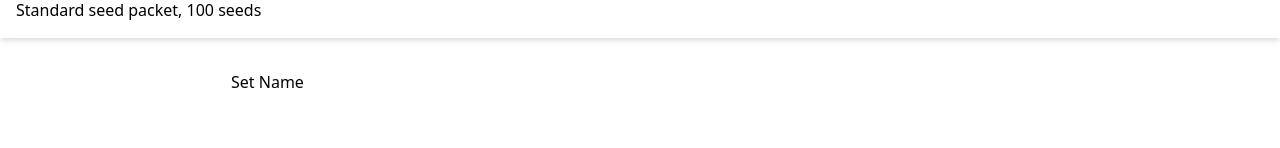
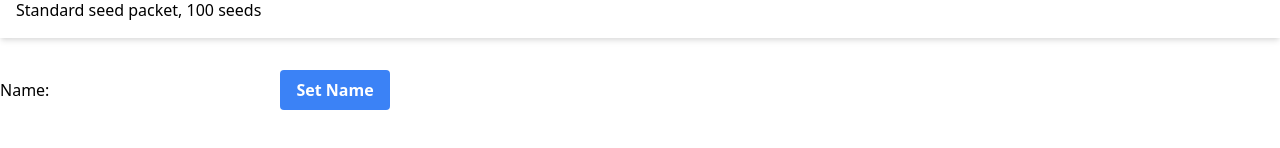
Before and after one commit to deanagan/frankenstein, a React (Create React App) app in the folder frontend/: page / in a window 1280 px wide. Shown: the part 390-538 px from the top of the page. Built offline with nearby package versions, Linux system fonts and the light colour scheme.

Commit message:
adding in label

```diff
--- a/frontend/src/App.tsx
+++ b/frontend/src/App.tsx
@@ -31,9 +31,10 @@
       </div>
 
       <div>
-        <input type="text" onChange={handleChange}/>
+        <label htmlFor="name-text">Name:</label>
+        <input id="name-text" type="text" onChange={handleChange}/>
 
-        <button onClick={() =>  dispatch(setName(value))}>
+        <button className="bg-blue-500 hover:bg-blue-700 text-white font-bold py-2 px-4 rounded" onClick={() =>  dispatch(setName(value))}>
           Set Name
         </button>
       </div>
```
